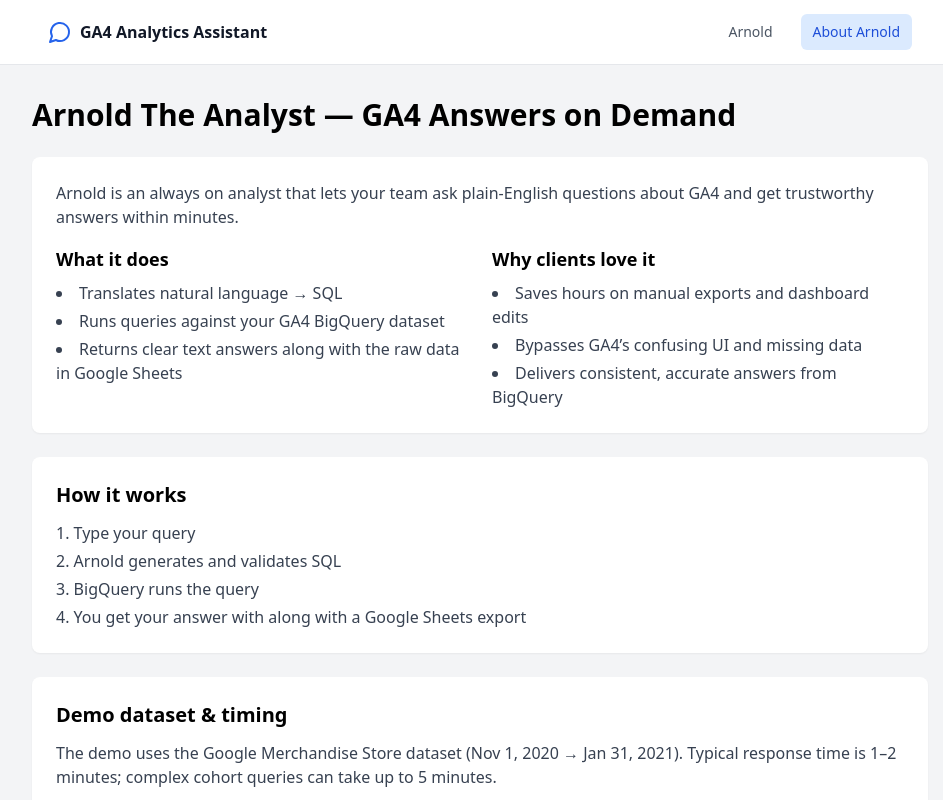
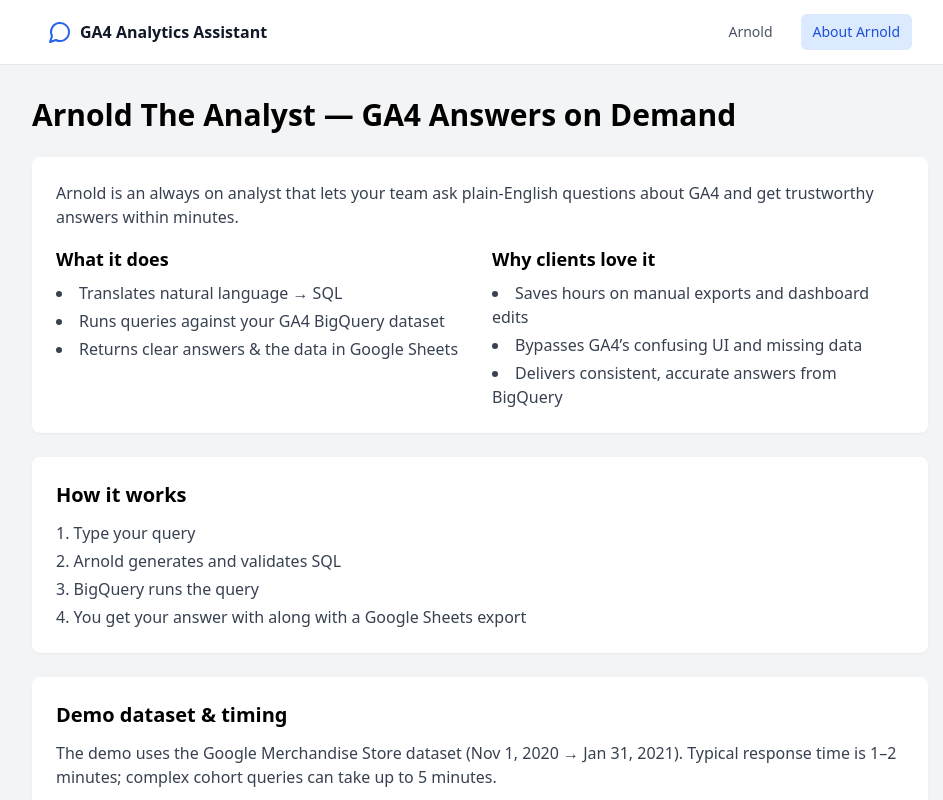
Before and after one commit to McGovs/arnold-the-analyst-frontend-v2-markdown, a React (Vite) app: page / in a window 1280 px wide. Both pictures are taken after a click on the button "About Arnold". Shown: the top 800 px of the page, without its empty margins (160-1103 px from the left). Built offline with nearby package versions, Linux system fonts and the light colour scheme; no server answers.

Commit message:
Update Description.tsx

```diff
--- a/src/pages/Description.tsx
+++ b/src/pages/Description.tsx
@@ -20,7 +20,7 @@ export default function Description() {
               <ul className="text-gray-700 list-disc list-inside space-y-1">
                 <li>Translates natural language → <span className="font-medium">SQL</span></li>
                 <li>Runs queries against your <span className="font-medium">GA4 BigQuery</span> dataset</li>
-                <li>Returns clear text answers along with the raw data in Google Sheets</li>
+                <li>Returns clear answers & the data in Google Sheets</li>
               </ul>
             </div>
             <div>
```
